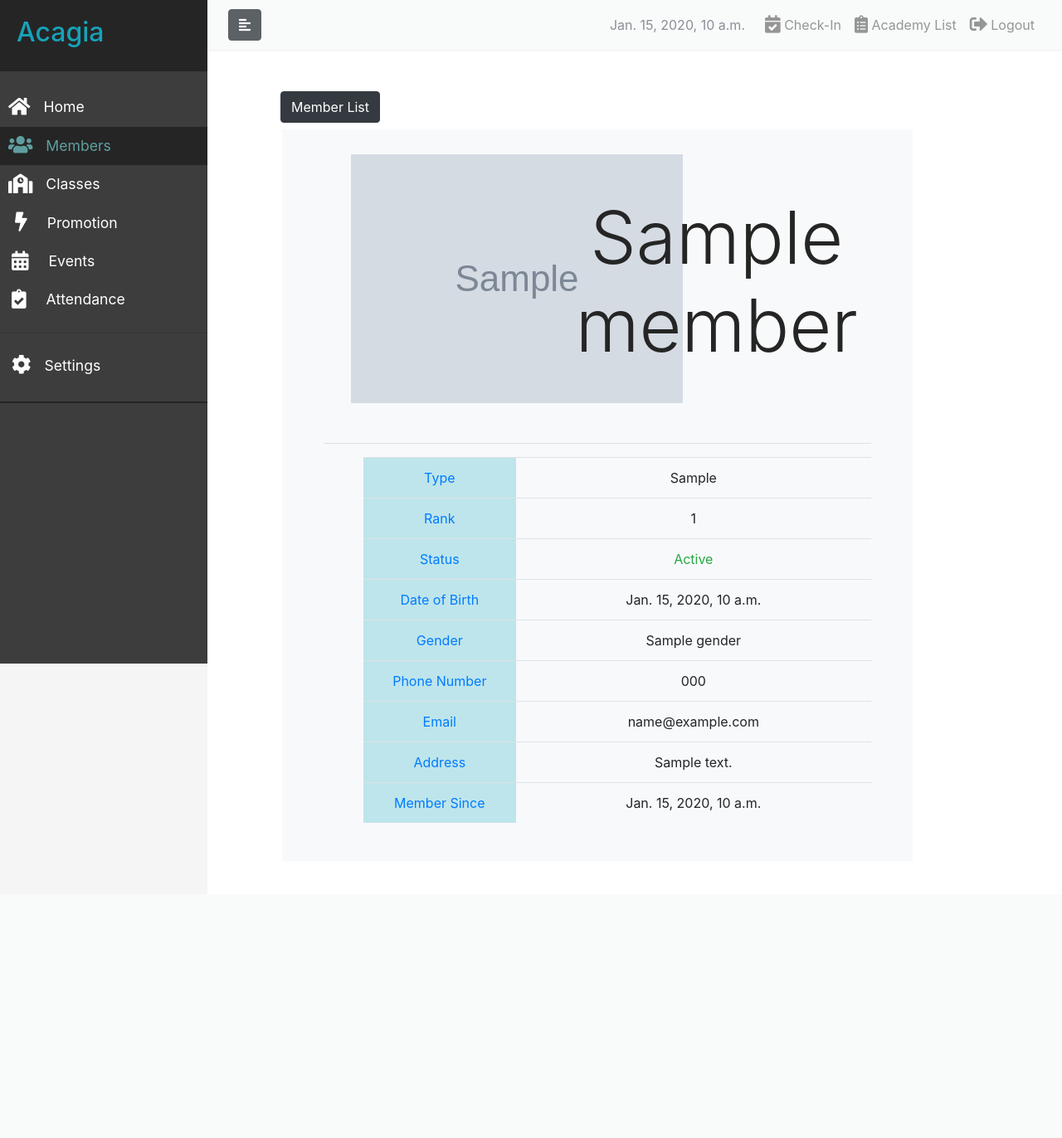
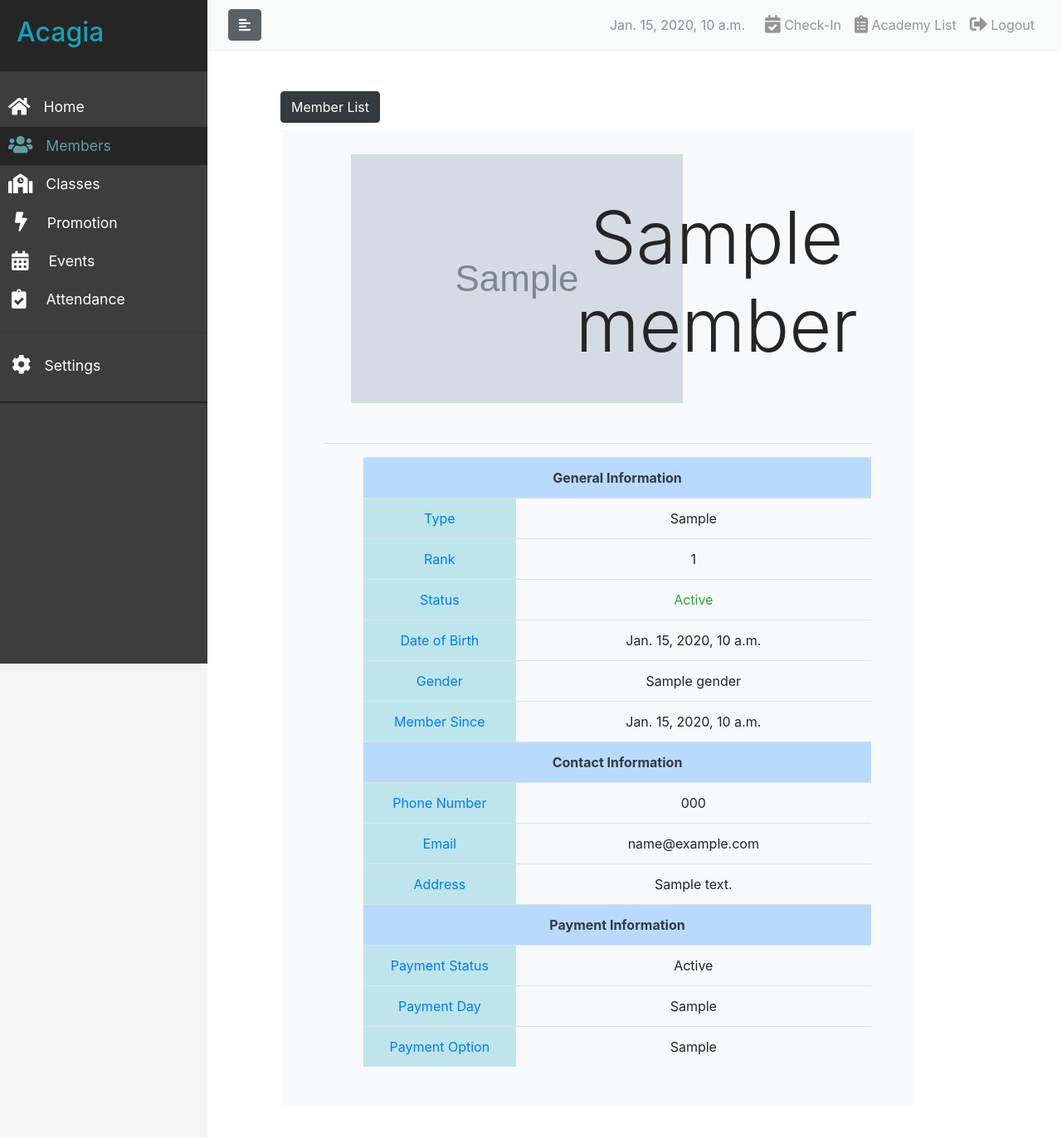
Before and after one commit to jjun44/acagia, a Django app: template templates/acagiaApp/member_detail.html in a window 1280 px wide. Shown: the whole page at 83% size. Before the commit the page ends 992 px from the top, so only its background shows below. Run offline with Django 3.2, Linux system fonts and the light colour scheme; the template is opened without the code that fills it: most values are stand-ins (such as "Sample title", 1, 10 or a date in 2020); grey boxes marked "Sample" are stand-in pictures; some libraries are stand-ins or nearby versions.

Commit message:
Memberpayment updated

```diff
--- a/templates/acagiaApp/member_detail.html
+++ b/templates/acagiaApp/member_detail.html
@@ -25,6 +25,10 @@ mb-2">Member
       <col width="30%">
       <col width="70%">
       <tbody>
+        <tr>
+          <td colspan="2" class="table-primary text-dark"><b>General
+              Information</b></td>
+        </tr>
         <tr>
           <td class="table-info text-primary">Type</td>
           <td class="text-center">{{ member.mem_type }}</td>
@@ -57,6 +61,14 @@ mb-2">Member
           <td class="text-center">{{ member.gender }}</td>
         </tr>
         <tr>
+          <td class="table-info text-primary">Member Since</td>
+          <td class="text-center">{{ member.member_since }}</td>
+        </tr>
+        <tr>
+          <td colspan="2" class="table-primary text-dark"><b>Contact
+              Information</b></td>
+        </tr>
+        <tr>
           <td class="table-info text-primary">Phone Number</td>
           <td class="text-center">{{ member.cell_phone }}</td>
         </tr>
@@ -70,8 +82,20 @@ mb-2">Member
         No address information{% endif %}</td>
         </tr>
         <tr>
-          <td class="table-info text-primary">Member Since</td>
-          <td class="text-center">{{ member.member_since }}</td>
+          <td colspan="2" class="table-primary text-dark"><b>Payment
+              Information</b></td>
+        </tr>
+        <tr>
+          <td class="table-info text-primary">Payment Status</td>
+          <td class="text-center">{{ member.pay_mem.status }}</td>
+        </tr>
+        <tr>
+          <td class="table-info text-primary">Payment Day</td>
+          <td class="text-center">{{ member.pay_mem.nth_day }}</td>
+        </tr>
+        <tr>
+          <td class="table-info text-primary">Payment Option</td>
+          <td class="text-center">{{ member.pay_mem.pay_term }}</td>
         </tr>
       </tbody>
     </table>
--- a/templates/acagiaApp/member_form.html
+++ b/templates/acagiaApp/member_form.html
@@ -12,9 +12,11 @@
 <form method="POST" enctype="multipart/form-data">
   {% csrf_token %}
    <h5><b>Basic Information</b></h5>
-  {{ mem_form|crispy }}
+  {{ form|crispy }}
+  {% if pay_form %}
    <br><h5><b>Payment Information</b></h5>
   {{ pay_form|crispy }}
+  {% endif %}
     <button
     type="submit"
     class="btn btn-dark my-3">{{ template.btn_name }}</button>
```
Also changed, not shown: acagiaApp/forms.py (+10 -1 lines), acagiaApp/views/members.py (+20 -6 lines), media/mem_photos/person4.jpg.
